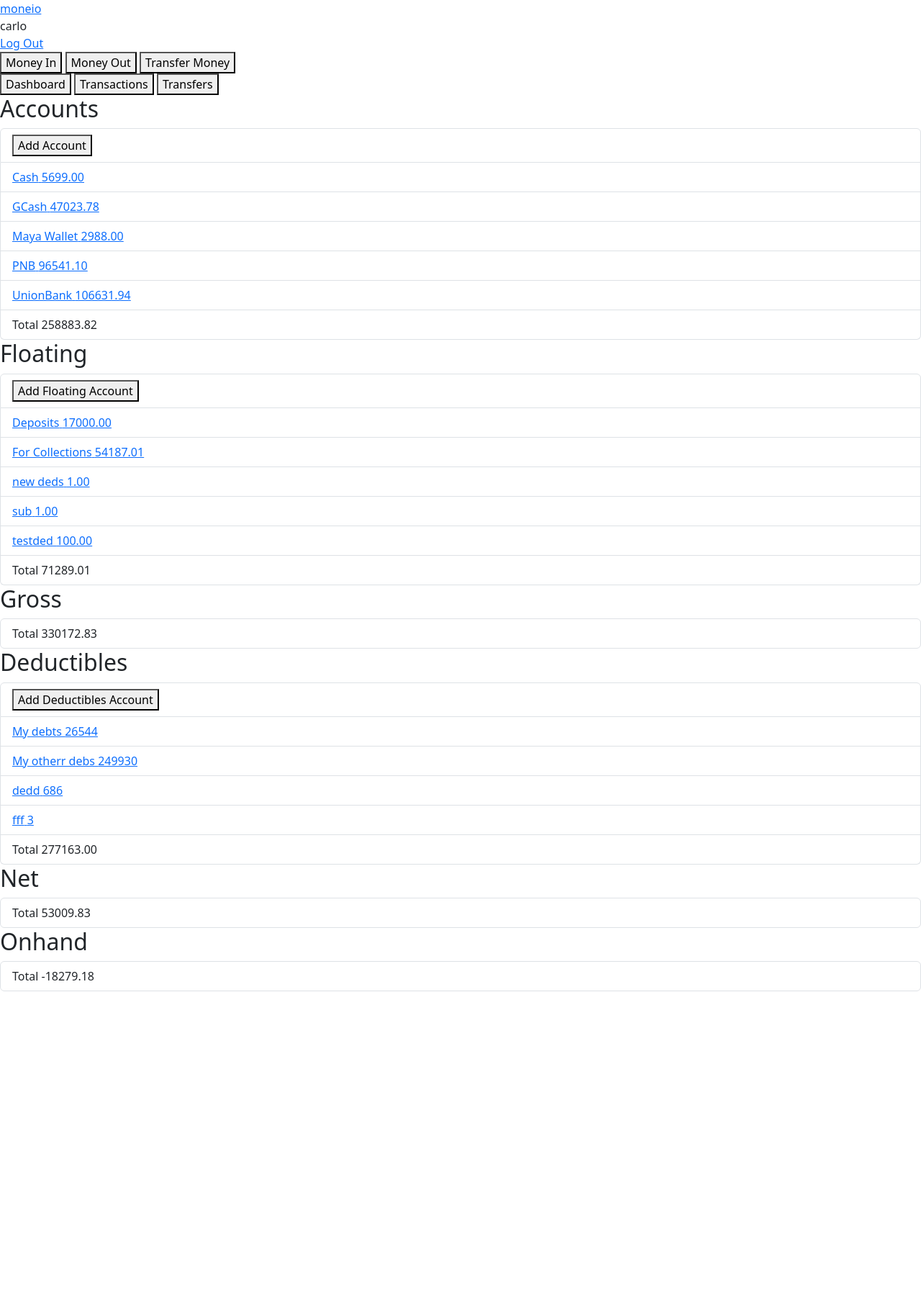
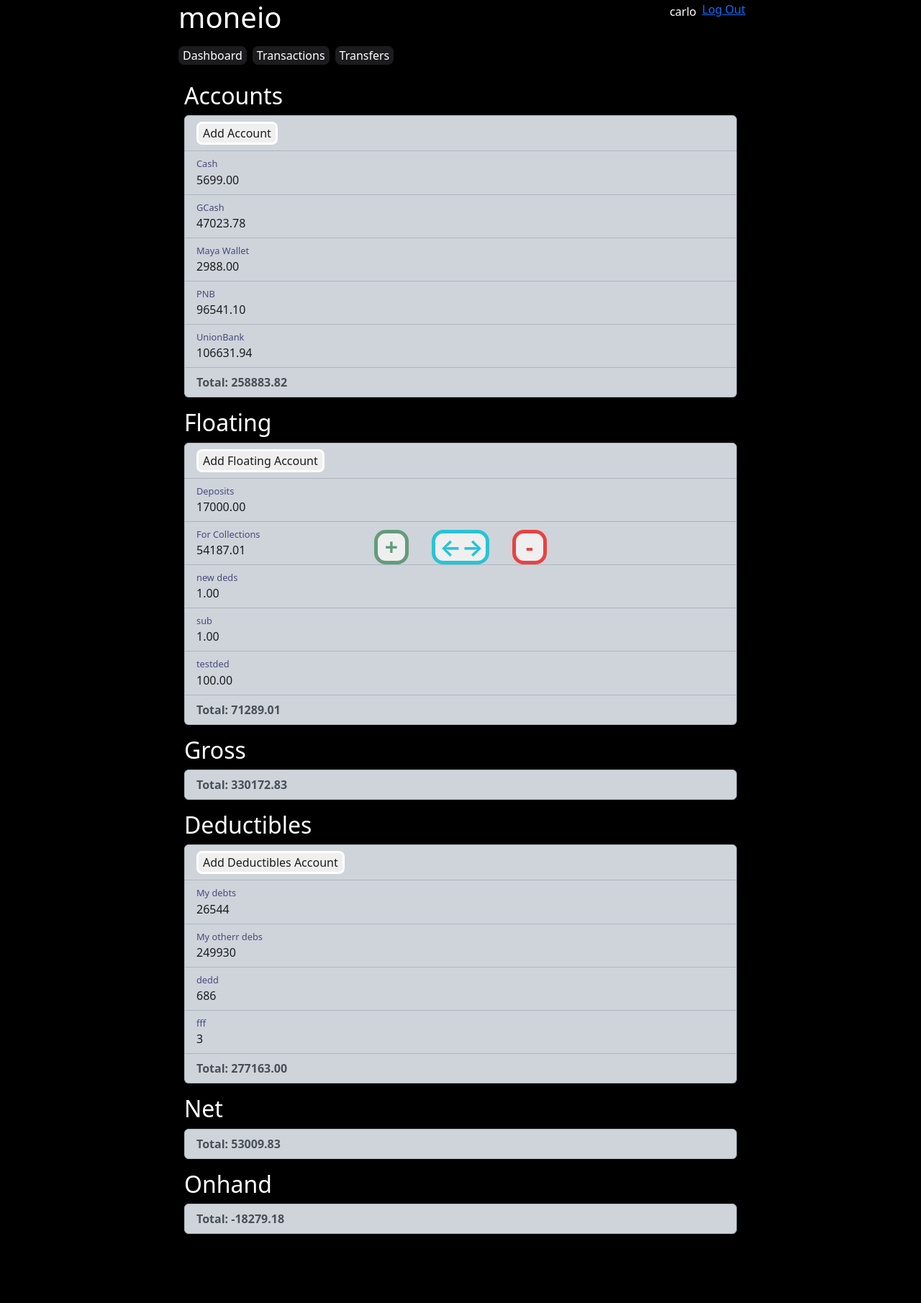
Before and after one commit to Pacaloy/moneio, a Django app: page / in a window 1280 px wide. Shown: the whole page at 72% size. Before the commit the page ends 1377 px from the top, so only its background shows below. Run offline with Django 4.2, Linux system fonts and the light colour scheme; a user stored in the database is signed in; data comes from the database, SQL or seed files in the repository; both versions use the stored data as it was after the commit.

Commit message:
add whole app styling

```diff
--- /dev/null
+++ b/moneio/static/moneio/index.css
@@ -0,0 +1,146 @@
+.mainControls {
+  width: 100%;
+  position: fixed;
+  bottom: 0;
+  left: 0;
+  display: flex;
+  justify-content: center;
+  margin-bottom: 1rem;
+  z-index: 1;
+}
+
+.mainControls button {
+  width: 3rem;
+  height: 3rem;
+  font-size: 2rem;
+  line-height: 2rem;
+  border-radius: 1rem;
+}
+
+.mainControls #moneyInBtn {
+  color: #639C7C;
+  border: 5px solid #639C7C;
+}
+
+.mainControls #transferMoneyBtn {
+  width: 5rem;
+  margin-left: 2rem;
+  margin-right: 2rem;
+  color: #28C4D5;
+  border: 5px solid #28C4D5;
+}
+
+.mainControls #moneyOutBtn {
+  color: #E94242;
+  border: 5px solid #E94242;
+}
+
+#defaultView {
+  padding-bottom: 5rem;
+}
+
+.mainViews {
+  display: flex;
+  justify-content: flex-start;
+  gap: 0.5rem;
+  padding: 0.5rem;
+}
+
+.mainViews button {
+  border: none;
+  border-radius: 0.5rem;
+  color: #FFFFFF;
+  background-color: #1C1C1E;
+}
+
+#dashboardView,
+#breakdownView,
+#transfersView,
+#addAccountView,
+#moneioView,
+#addTransferView {
+  margin: 1rem;
+}
+
+#dashboardView h2 {
+  margin-top: 1rem;
+}
+
+#dashboardView button {
+  border: 3px solid #FFFFFF;
+  border-radius: 0.5rem;
+  color: #1C1C1E;
+}
+
+.accountRow {
+  display: flex;
+  flex-direction: column;
+  text-decoration: none;
+}
+
+.accountName {
+  color: #49497D;
+  font-size: 0.8rem;
+}
+
+.accountBalance {
+  color: #1C1C1E;
+  font-size: 1rem;
+}
+
+.breakdowns li {
+  border: 1px solid #1C1C1E;
+}
+
+.breakdown {
+  text-decoration: none;
+  display: flex;
+  flex-direction: column;
+}
+
+.breakdown .breakdownDate {
+  color: #49497D;
+  font-size: 0.8rem;
+}
+
+.breakdown .breakdownName,
+.breakdown .breakdownAccount {
+  color: #1C1C1E;
+  font-size: 0.9rem;
+}
+
+.breakdown .breakdownAmount {
+  color: #1C1C1E;
+  font-size: 1.5rem;
+  text-align: right;
+  margin-left: auto;
+}
+
+.transfer {
+  text-decoration: none;
+}
+
+.transfer .transferDate {
+  color: #49497D;
+  font-size: 0.8rem;
+}
+
+.transfer .transferName,
+.transfer .transferFrom,
+.transfer .transferTo {
+  color: #49497D;
+  font-size: 0.9rem;
+}
+
+.transfer .transferAmount {
+  color: #1C1C1E;
+  margin-left: auto;
+  font-size: 1.5rem;
+}
+
+
+#form-account label,
+#form-moneio label,
+#form-transfer label {
+  color: #FFFFFF;
+}
--- a/moneio/static/moneio/index.js
+++ b/moneio/static/moneio/index.js
@@ -106,9 +106,9 @@ function loadMoneio(isMoneyIn) {
 
   // Money label
   if (isMoneyIn) {
-    document.querySelector('#moneioMoneyLabel').innerHTML = 'Money In'
+    document.querySelector('#moneioMoneyLabel').innerHTML = 'Money In:';
   } else {
-    document.querySelector('#moneioMoneyLabel').innerHTML = 'Money Out'
+    document.querySelector('#moneioMoneyLabel').innerHTML = 'Money Out:';
   }
 
   // View moneio view and hide default view
--- /dev/null
+++ b/moneio/static/moneio/styles.css
@@ -0,0 +1,31 @@
+body {
+  background-color: #000000;
+}
+
+.app {
+  max-width: 50rem;
+  margin-left: auto;
+  margin-right: auto;
+}
+
+h1 a{
+  color: #FFFFFF;
+  text-decoration: none;
+  margin-left: 0.5rem;
+}
+
+h2 {
+  color: #FFFFFF;
+}
+
+.header {
+  display: flex;
+}
+
+.header h1 {
+  margin-right: auto;
+}
+
+.username {
+  color: #FFFFFF;
+}
--- a/moneio/templates/moneio/index.html
+++ b/moneio/templates/moneio/index.html
@@ -1,16 +1,20 @@
 {% extends "moneio/layout.html" %}
 {% load static %}
+
+{% block styles %}
+  <link href="{% static 'moneio/index.css' %}" rel="stylesheet">
+{% endblock %}
 
 {% block body %}
   <!-- Default View -->
   <div id="defaultView">
-    <div>
-      <button id="moneyInBtn">Money In</button>
-      <button id="moneyOutBtn">Money Out</button>
-      <button id="transferMoneyBtn">Transfer Money</button>
+    <div class="mainControls">
+      <button id="moneyInBtn"><strong>+</strong></button>
+      <button id="transferMoneyBtn"><strong>←→</strong></button>
+      <button id="moneyOutBtn"><strong>-</strong></button>
     </div>
 
-    <div>
+    <div class="mainViews">
       <button id="dashboardBtn">Dashboard</button>
       <button id="breakdownBtn">Transactions</button>
       <button id="transfersBtn">Transfers</button>
@@ -23,23 +27,25 @@
       <div>
         <h2>Accounts</h2>
         <ul class="list-group">
-          <li class="list-group-item">
+          <li class="list-group-item list-group-item-dark">
             <button id="addAccountBtn">Add Account</button>
           </li>
           {% for account in data.accounts %}
             {% if not account.is_floating %}
-              <li class="list-group-item">
+              <li class="list-group-item list-group-item-dark">
                 <!-- <a href="/{{ request.user.username }}/account/{{ account.id }}"> -->
-                <a href="{% url 'edit_account' request.user.username account.id %}">
-                  <span>{{ account.name }}</span>
-                  <span>{{ account.balance }}</span>
+                <a href="{% url 'edit_account' request.user.username account.id %}" class="accountRow">
+                  <span class="accountName">{{ account.name }}</span>
+                  <span class="accountBalance">{{ account.balance }}</span>
                 </a>
               </li>
             {% endif %}
           {% endfor %}
-          <li class="list-group-item">
-            <span>Total</span>
+          <li class="list-group-item list-group-item-dark">
+            <strong>
+              <span>Total:</span>
               <span>{{ data.current_total_balance }}</span>
+            </strong>
           </li>
         </ul>
       </div>
@@ -48,23 +54,25 @@
       <div>
         <h2>Floating</h2>
         <ul class="list-group">
-          <li class="list-group-item">
+          <li class="list-group-item list-group-item-dark">
             <button id="addFloatingBtn">Add Floating Account</button>
           </li>
           {% for account in data.accounts %}
             {% if account.is_floating and account.balance >= 0 %}
-              <li class="list-group-item">
+              <li class="list-group-item list-group-item-dark">
                 <!-- <a href="/{{ request.user.username }}/account/{{ account.id }}"> -->
-                <a href="{% url 'edit_account' request.user.username account.id %}">
-                  <span>{{ account.name }}</span>
-                  <span>{{ account.balance }}</span>
+                <a href="{% url 'edit_account' request.user.username account.id %}" class="accountRow">
+                  <span class="accountName">{{ account.name }}</span>
+                  <span class="accountBalance">{{ account.balance }}</span>
                 </a>
               </li>
             {% endif %}
           {% endfor %}
-          <li class="list-group-item">
-            <span>Total</span>
+          <li class="list-group-item list-group-item-dark">
+            <strong>
+              <span>Total:</span>
               <span>{{ data.current_total_floating }}</span>
+            </strong>
           </li>
         </ul>
       </div>
@@ -73,9 +81,11 @@
       <div>
         <h2>Gross</h2>
         <ul class="list-group">
-          <li class="list-group-item">
-            <span>Total</span>
+          <li class="list-group-item list-group-item-dark">
+            <strong>
+              <span>Total:</span>
               <span>{{ data.current_total_gross }}</span>
+            </strong>
           </li>
         </ul>
       </div>
@@ -84,23 +94,25 @@
       <div>
         <h2>Deductibles</h2>
         <ul class="list-group">
-          <li class="list-group-item">
+          <li class="list-group-item list-group-item-dark">
             <button id="addDeductiblesBtn">Add Deductibles Account</button>
           </li>
           {% for account in data.accounts %}
             {% if account.is_floating and account.balance < 0 %}
-              <li class="list-group-item">
+              <li class="list-group-item list-group-item-dark">
                 <!-- <a href="/{{ request.user.username }}/account/{{ account.id }}"> -->
-                <a href="{% url 'edit_account' request.user.username account.id %}">
-                  <span>{{ account.name }}</span>
-                  <span>{% widthratio account.balance 1 -1 %}</span>
+                <a href="{% url 'edit_account' request.user.username account.id %}" class="accountRow">
+                  <span class="accountName">{{ account.name }}</span>
+                  <span class="accountBalance">{% widthratio account.balance 1 -1 %}</span>
                 </a>
               </li>
             {% endif %}
           {% endfor %}
-          <li class="list-group-item">
-            <span>Total</span>
+          <li class="list-group-item list-group-item-dark">
+            <strong>
+              <span>Total:</span>
               <span>{{ data.current_total_deductibles }}</span>
+            </strong>
           </li>
         </ul>
       </div>
@@ -109,9 +121,11 @@
       <div>
         <h2>Net</h2>
         <ul class="list-group">
-          <li class="list-group-item">
-            <span>Total</span>
+          <li class="list-group-item list-group-item-dark">
+            <strong>
+              <span>Total:</span>
               <span>{{ data.current_total_net }}</span>
+            </strong>
           </li>
         </ul>
       </div>
@@ -120,9 +134,11 @@
       <div>
         <h2>Onhand</h2>
         <ul class="list-group">
-          <li class="list-group-item">
-            <span>Total</span>
+          <li class="list-group-item list-group-item-dark">
+            <strong>
+              <span>Total:</span>
               <span>{{ data.current_total_onhand }}</span>
+            </strong>
           </li>
         </ul>
       </div>
@@ -134,29 +150,38 @@
       <!-- Breakdown -->
       <div>
         <h2>Transactions</h2>
-        <ul class="list-group">
+        <ul class="breakdowns list-group">
           {% for breakdown in data.breakdowns %}
             {% if breakdown.price >= 0 %}
               <li class="list-group-item bg-success-subtle">
-                <a href="{% url 'monei' request.user.username breakdown.id %}">
-                  <span>{{ breakdown.account }}</span>
-                  <span>{{ breakdown.name }}</span>
-                  <span>{{ breakdown.price }}</span>
-                  <span>{{ breakdown.date }}</span>
+                <a href="{% url 'monei' request.user.username breakdown.id %}" class="breakdown">
+                  <span class="breakdownDate">{{ breakdown.date }}</span>
+                  <div class="d-flex">
+                    <div class="d-flex flex-column">
+                      <span class="breakdownAccount">{{ breakdown.account }}</span>
+                      <span class="breakdownName">{{ breakdown.name }}</span>
+                    </div>
+                    <div></div>
+                    <span class="breakdownAmount">{{ breakdown.price }}</span>
+                  </div>
                 </a>
               </li>
             {% else %}
               <li class="list-group-item bg-danger-subtle">
-                <a href="{% url 'moneo' request.user.username breakdown.id %}">
-                  <span>{{ breakdown.account }}</span>
-                  <span>{{ breakdown.name }}</span>
-                  <span>{% widthratio breakdown.price 1 -1 %}</span>
-                  <span>{{ breakdown.date }}</span>
+                <a href="{% url 'moneo' request.user.username breakdown.id %}" class="breakdown">
+                  <span class="breakdownDate">{{ breakdown.date }}</span>
+                  <div class="d-flex">
+                    <div class="d-flex flex-column">
+                      <span class="breakdownAccount">{{ breakdown.account }}</span>
+                      <span class="breakdownName">{{ breakdown.name }}</span>
+                    </div>
+                    <span class="breakdownAmount">{% widthratio breakdown.price 1 -1 %}</span>
+                  </div>
                 </a>
               </li>
             {% endif %}
           {% empty %}
-            <li class="list-group-item">
+            <li class="list-group-item list-group-item-dark">
               <span>empty</span>
             </li>
           {% endfor %}
@@ -172,17 +197,23 @@
         <h2>Transfers</h2>
         <ul class="list-group">
           {% for transfer in data.transfers %}
-            <li class="list-group-item">
-              <a href="{% url 'edit_transfer' request.user.username transfer.id %}">
-                <span>{{ transfer.name }}</span>
-                <span>FROM: {{ transfer.from_account }}</span>
-                <span>TO: {{ transfer.to_account }}</span>
-                <span>{{ transfer.price }}</span>
-                <span>{{ transfer.date }}</span>
+            <li class="list-group-item list-group-item-dark">
+              <a href="{% url 'edit_transfer' request.user.username transfer.id %}" class="transfer">
+                <span class="transferDate">{{ transfer.date }}</span>
+                <div class="d-flex align-items-end">
+                  <div>
+                    <span class="transferName">{{ transfer.name }}</span>
+                    <div class="d-flex flex-column">
+                      <span class="transferFrom">from {{ transfer.from_account }}</span>
+                      <span class="transferTo">to {{ transfer.to_account }}</span>
+                    </div>
+                  </div>
+                  <span class="transferAmount">{{ transfer.price }}</span>
+                </div>
               </a>
             </li>
           {% empty %}
-            <li class="list-group-item">
+            <li class="list-group-item list-group-item-dark">
               <span>empty</span>
             </li>
           {% endfor %}
@@ -259,26 +290,26 @@
 
   <!-- Transfer View -->
   <div id="addTransferView">
-    <h2>Add Transfer View</h2>
+    <h2>Add Transfer</h2>
     <form id="form-transfer">
-      <div>
-        <button type="button" id="cancelAddTransferViewBtn">Cancel</button>
+      <div class="mt-2">
+        <button type="button" id="cancelAddTransferViewBtn" class="btn btn-danger btn-sm">Cancel</button>
         {% if data.accounts|length >= 2 %}
-          <button type="submit">Confirm</button>
+          <button type="submit" class="btn btn-success btn-sm mx-1">Confirm</button>
         {% endif %}
       </div>
-      <div>
-        <label for="formTransferName" class="form-label">Name</label>
+      <div class="mt-2">
+        <label for="formTransferName" class="form-label">Name:</label>
         <input type="text" class="form-control" id="formTransferName" required>
       </div>
-      <div>
-        <label for="formTransferAmount" class="form-label">Amount</label>
+      <div class="mt-2">
+        <label for="formTransferAmount" class="form-label">Amount:</label>
         <input type="number" class="form-control" id="formTransferAmount" min="0.01" step="0.01" required>
       </div>
       <div>
         {% if data.accounts|length >= 2 %}
-          <div>
-            <label for="formFromAccount" class="form-label">From</label>
+          <div class="mt-2">
+            <label for="formFromAccount" class="form-label">From:</label>
             <select type="text" class="form-select" id="formFromAccount" required>
               {% for account in data.accounts %}
                 {% if not account.is_floating %}
--- a/moneio/templates/moneio/layout.html
+++ b/moneio/templates/moneio/layout.html
@@ -1,3 +1,5 @@
+{% load static %}
+
 <!DOCTYPE html>
 <html lang="en">
 
@@ -6,18 +8,26 @@
   <meta name="viewport" content="width=device-width, initial-scale=1.0">
   <title>moneio</title>
   <link href="https://cdn.jsdelivr.net/npm/bootstrap@5.3.2/dist/css/bootstrap.min.css" rel="stylesheet" integrity="sha384-T3c6CoIi6uLrA9TneNEoa7RxnatzjcDSCmG1MXxSR1GAsXEV/Dwwykc2MPK8M2HN" crossorigin="anonymous">
+  <link href="{% static 'moneio/styles.css' %}" rel="stylesheet">
+
+  {% block styles %}
+  {% endblock %}
 </head>
 
 <body>
-  <a href="{% url 'index' %}">moneio</a>
+  <div class="app">
+    <div class="header">
+      <h1><a href="{% url 'index' %}">moneio</a></h1>
 
-  {% if user.is_authenticated %}
-    <div>{{ user.username }}</div>
-    <div><a href="{% url 'logout' %}">Log Out</a></div>
-  {% endif %}
+      {% if user.is_authenticated %}
+        <div class="username m-1">{{ user.username }}</div>
+        <h6 class="m-1"><a href="{% url 'logout' %}">Log Out</a></h6>
+      {% endif %}
+    </div>
 
-  {% block body %}
-  {% endblock %}
+    {% block body %}
+    {% endblock %}
+  </div>
 
   {% block script %}
   {% endblock %}
```
Also changed, not shown: other parts of moneio/templates/moneio/index.html (+29 -30 lines), moneio/static/moneio/account.css (added, +7 -0 lines), moneio/static/moneio/login.css (added, +8 -0 lines), moneio/static/moneio/moneio.css (added, +7 -0 lines), moneio/static/moneio/register.css (added, +8 -0 lines), moneio/static/moneio/transfer.css (added, +7 -0 lines), moneio/templates/moneio/account.html (+16 -13 lines), moneio/templates/moneio/login.html (+14 -5 lines), moneio/templates/moneio/moneio.html (+17 -14 lines), moneio/templates/moneio/register.html (+16 -7 lines), moneio/templates/moneio/transfer.html (+19 -16 lines), db.sqlite3. Lines whose indentation alone changed are shown as unchanged.
